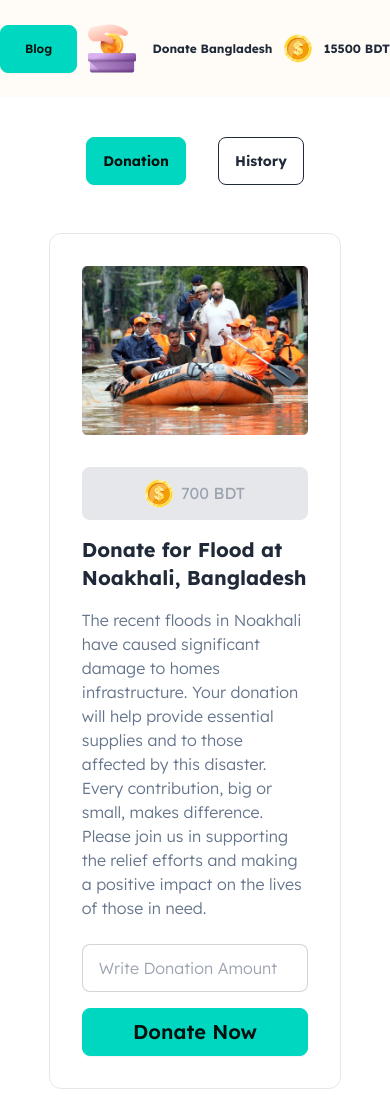
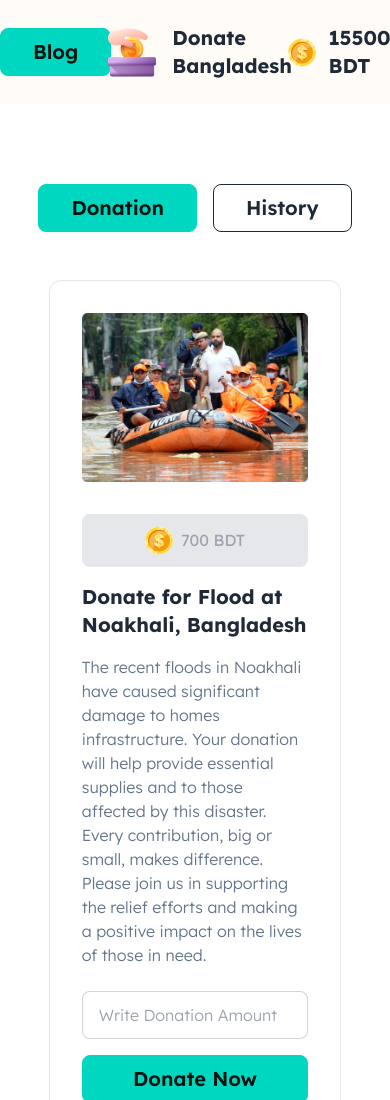
Before and after one commit to programmer-mahadi-hasan/B10-Assignment-5, a plain HTML site: page index.html in a window 390 px wide. Shown: the top 1100 px of the page. Drawn offline with nearby package versions, Linux system fonts and the light colour scheme.

Commit message:
some fixes

```diff
--- a/index.html
+++ b/index.html
@@ -26,22 +26,22 @@
 <body class="lexend-font  ">
     <header class="sticky top-0 bg-white/30 backdrop-filter backdrop-blur-lg pb-4">
         <nav>
-            <div class="bg-orange-50 bg-opacity-40 flex justify-between lg:justify-around items-center pt-6 pb-6">
+            <div class="bg-orange-50 bg-opacity-40 flex justify-around items-center pt-6 pb-6">
                 <div>
-                    <button class="btn btn-accent text-xs lg:text-xl font-semibold px-6 lg:px-8">Blog</button>
+                    <button class="btn btn-accent text-xl font-semibold px-8">Blog</button>
                 </div>
                 <div class="flex items-center justify-center gap-4">
                     <img src="/assets/logo.png" alt="">
-                    <h2 class="text-xs lg:text-xl font-bold">Donate Bangladesh</h2>
+                    <h2 class="text-xl font-bold">Donate Bangladesh</h2>
                 </div>
                 <div class="flex items-center justify-center gap-3">
                     <img src="/assets/coin.png" alt="">
-                    <p class="text-xs lg:text-xl font-bold"><span id="account-balance">15500</span> BDT</p>
+                    <p class="text-xl font-bold"><span id="account-balance">15500</span> BDT</p>
                 </div>
             </div>
-            <div class="flex justify-center items-center gap-8 lg:gap-4 mb-8 mt-10 lg:mt-20">
-                <button id="donation-btn" class="btn btn-accent lg:text-xl font-bold  lg:font-semibold lg:px-8">Donation</button>
-                <button id="history-btn" class="btn btn-outline lg:text-xl font-bold  lg:font-semibold lg:px-8">History</button>
+            <div class="flex justify-center items-center gap-4 mb-8 mt-20">
+                <button id="donation-btn" class="btn btn-accent text-xl font-semibold px-8">Donation</button>
+                <button id="history-btn" class="btn btn-outline text-xl font-semibold px-8">History</button>
             </div>
         </nav>
     </header>
@@ -51,7 +51,7 @@
             <!-- donation cards -->
             <div class="grid grid-cols-1 space-y-8">
                 <div class="grid grid-cols-1 lg:grid-cols-2 items-center gap-8 p-8 border rounded-xl">
-                    <div>
+                    <div class="sm:text-center">
                         <img src="assets/noakhali.png" alt="">
                     </div>
                     <div>
@@ -77,7 +77,7 @@
                     </div>
                 </div>
                 <div class="grid grid-cols-1 lg:grid-cols-2  items-center gap-8 p-8 border rounded-xl">
-                    <div>
+                    <div class="sm:text-center">
                         <img src="assets/feni.png" alt="">
                     </div>
                     <div>
@@ -103,7 +103,7 @@
                     </div>
                 </div>
                 <div class="grid grid-cols-1 lg:grid-cols-2  items-center gap-8 p-8 border rounded-xl">
-                    <div>
+                    <div class="sm:text-center">
                         <img src="assets/quota-protest.png" alt="">
                     </div>
                     <div>
```
